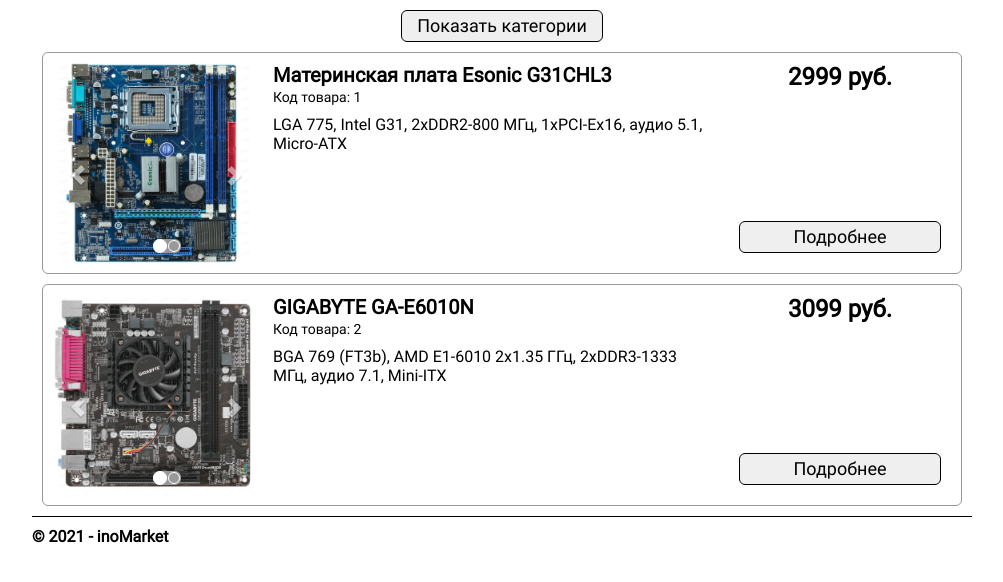
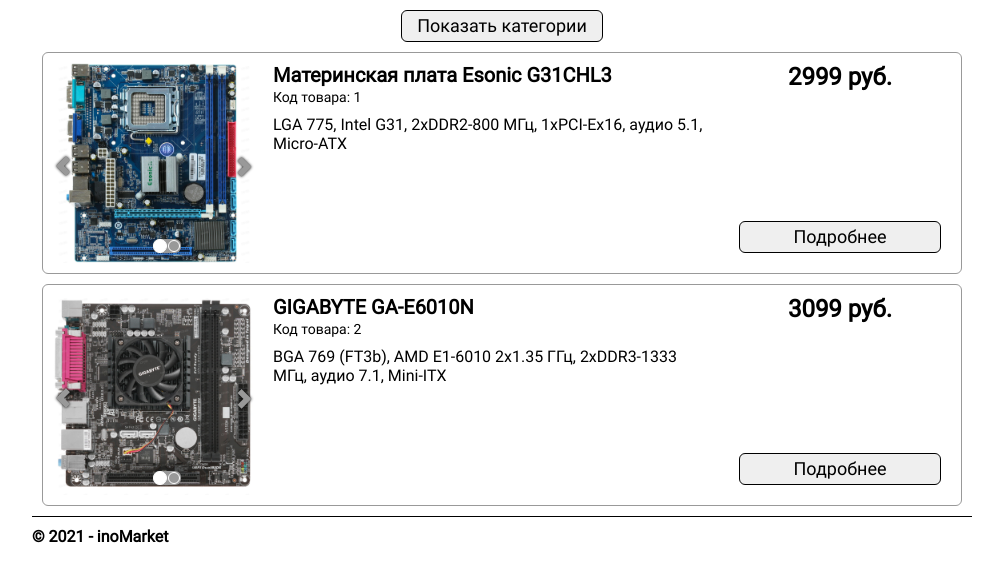
Before and after one commit to inoplanetyanya/CurseWorkDjango, a Django app: page /catalog in a window 1280 px wide. Shown: the part 50-632 px from the top of the page, without its empty margins (138-1141 px from the left). Run offline with Django 3.2, Linux system fonts and the light colour scheme; data comes from the database, SQL or seed files in the repository; some libraries are stand-ins or nearby versions.

Commit message:
carousel style changes

```diff
--- a/app/static/app/content/carousel.css
+++ b/app/static/app/content/carousel.css
@@ -1,4 +1,3 @@
-
 .carousel {
   position: relative;
 }
@@ -13,7 +12,7 @@
   position: relative;
   display: none;
   -webkit-transition: 0.6s ease-in-out left;
-          transition: 0.6s ease-in-out left;
+  transition: 0.6s ease-in-out left;
 }
 
 .carousel-inner > .item > img,
@@ -63,56 +62,26 @@
 }
 
 .carousel-control {
-  position: absolute;
-  top: 0;
-  bottom: 0;
-  left: 0;
-  width: 15%;
   font-size: 20px;
-  color: #ffffff;
-  text-align: center;
-  text-shadow: 0 1px 2px rgba(0, 0, 0, 0.6);
-  opacity: 0.5;
-  filter: alpha(opacity=50);
+  color: #999999;
+  height: 100%;
+  text-shadow: 0 0 3px #000;
+  display: flex;
+  align-items: center;
+  text-decoration: none;
 }
 
 .carousel-control.left {
-  /* background-image: -webkit-gradient(linear, 0 top, 100% top, from(rgba(0, 0, 0, 0.5)), to(rgba(0, 0, 0, 0.0001)));
-  background-image: -webkit-linear-gradient(left, color-stop(rgba(0, 0, 0, 0.5) 0), color-stop(rgba(0, 0, 0, 0.0001) 100%));
-  background-image: -moz-linear-gradient(left, rgba(0, 0, 0, 0.5) 0, rgba(0, 0, 0, 0.0001) 100%);
-  background-image: linear-gradient(to right, rgba(0, 0, 0, 0.5) 0, rgba(0, 0, 0, 0.0001) 100%); */
-  background-repeat: repeat-x;
   filter: progid:DXImageTransform.Microsoft.gradient(startColorstr='#80000000', endColorstr='#00000000', GradientType=1);
 }
 
 .carousel-control.right {
-  right: 0;
-  left: auto;
-  /* background-image: -webkit-gradient(linear, 0 top, 100% top, from(rgba(0, 0, 0, 0.0001)), to(rgba(0, 0, 0, 0.5)));
-  background-image: -webkit-linear-gradient(left, color-stop(rgba(0, 0, 0, 0.0001) 0), color-stop(rgba(0, 0, 0, 0.5) 100%));
-  background-image: -moz-linear-gradient(left, rgba(0, 0, 0, 0.0001) 0, rgba(0, 0, 0, 0.5) 100%);
-  background-image: linear-gradient(to right, rgba(0, 0, 0, 0.0001) 0, rgba(0, 0, 0, 0.5) 100%); */
-  background-repeat: repeat-x;
   filter: progid:DXImageTransform.Microsoft.gradient(startColorstr='#00000000', endColorstr='#80000000', GradientType=1);
 }
 
-.carousel-control:hover,
-.carousel-control:focus {
+.carousel-control:hover {
   color: #ffffff;
   text-decoration: none;
-  opacity: 0.9;
-  filter: alpha(opacity=90);
-}
-
-.carousel-control .icon-prev,
-.carousel-control .icon-next,
-.carousel-control .glyphicon-chevron-left,
-.carousel-control .glyphicon-chevron-right {
-  position: absolute;
-  top: 50%;
-  left: 50%;
-  z-index: 5;
-  display: inline-block;
 }
 
 .carousel-control .icon-prev,
@@ -125,11 +94,11 @@
 }
 
 .carousel-control .icon-prev:before {
-  content: '\2039';
+  content: "\2039";
 }
 
 .carousel-control .icon-next:before {
-  content: '\203a';
+  content: "\203a";
 }
 
 .carousel-indicators {
@@ -180,16 +149,18 @@
 }
 
 @font-face {
-  font-family: 'Glyphicons Halflings';
-  src: url('../fonts/glyphicons-halflings-regular.eot');
-  src: url('../fonts/glyphicons-halflings-regular.eot?#iefix') format('embedded-opentype'), url('../fonts/glyphicons-halflings-regular.woff') format('woff'), url('../fonts/glyphicons-halflings-regular.ttf') format('truetype'), url('../fonts/glyphicons-halflings-regular.svg#glyphicons-halflingsregular') format('svg');
+  font-family: "Glyphicons Halflings";
+  src: url("../fonts/glyphicons-halflings-regular.eot");
+  src: url("../fonts/glyphicons-halflings-regular.eot?#iefix") format("embedded-opentype"), url("../fonts/glyphicons-halflings-regular.woff") format("woff"),
+    url("../fonts/glyphicons-halflings-regular.ttf") format("truetype"),
+    url("../fonts/glyphicons-halflings-regular.svg#glyphicons-halflingsregular") format("svg");
 }
 
 .glyphicon {
   position: relative;
   top: 1px;
   display: inline-block;
-  font-family: 'Glyphicons Halflings';
+  font-family: "Glyphicons Halflings";
   -webkit-font-smoothing: antialiased;
   font-style: normal;
   font-weight: normal;
--- a/app/static/app/content/style.css
+++ b/app/static/app/content/style.css
@@ -348,6 +348,7 @@ body {
     body .carousel .controls {
       position: absolute;
       width: 100%;
+      height: 100%;
       display: flex;
       align-items: center;
       justify-content: space-between;
@@ -359,12 +360,6 @@ body {
       margin: 0 auto;
       border-radius: 6px;
       display: flex; }
-    body .carousel .glyphicon-chevron-right {
-      right: 50%;
-      left: 0; }
-    body .carousel .glyphicon-chevron-left {
-      left: 50%;
-      right: 0; }
   body .catalog-container .carousel-image-container {
     max-width: 200px;
     max-height: 200px; }
--- a/app/static/app/content/style.scss
+++ b/app/static/app/content/style.scss
@@ -685,6 +685,7 @@ body {
     .controls {
       position: absolute;
       width: 100%;
+      height: 100%;
       display: flex;
       align-items: center;
       justify-content: space-between;
@@ -701,12 +702,12 @@ body {
     }
 
     .glyphicon-chevron-right {
-      right: 50%;
-      left: 0;
+      // right: 50%;
+      // left: 0;
     }
     .glyphicon-chevron-left {
-      left: 50%;
-      right: 0;
+      // left: 50%;
+      // right: 0;
     }
   }
 
--- a/app/static/app/scripts/scripts.js
+++ b/app/static/app/scripts/scripts.js
@@ -1,6 +1,6 @@
 $(function() {
 
-  $('.toggle-categories-btn').click(function(){
+  $('.toggle-categories-btn').click(function() {
     if ($(this).text() === 'Показать категории') {
       $(this).text('Скрыть категории');
       $('.categories').toggleClass('hidden')
```
